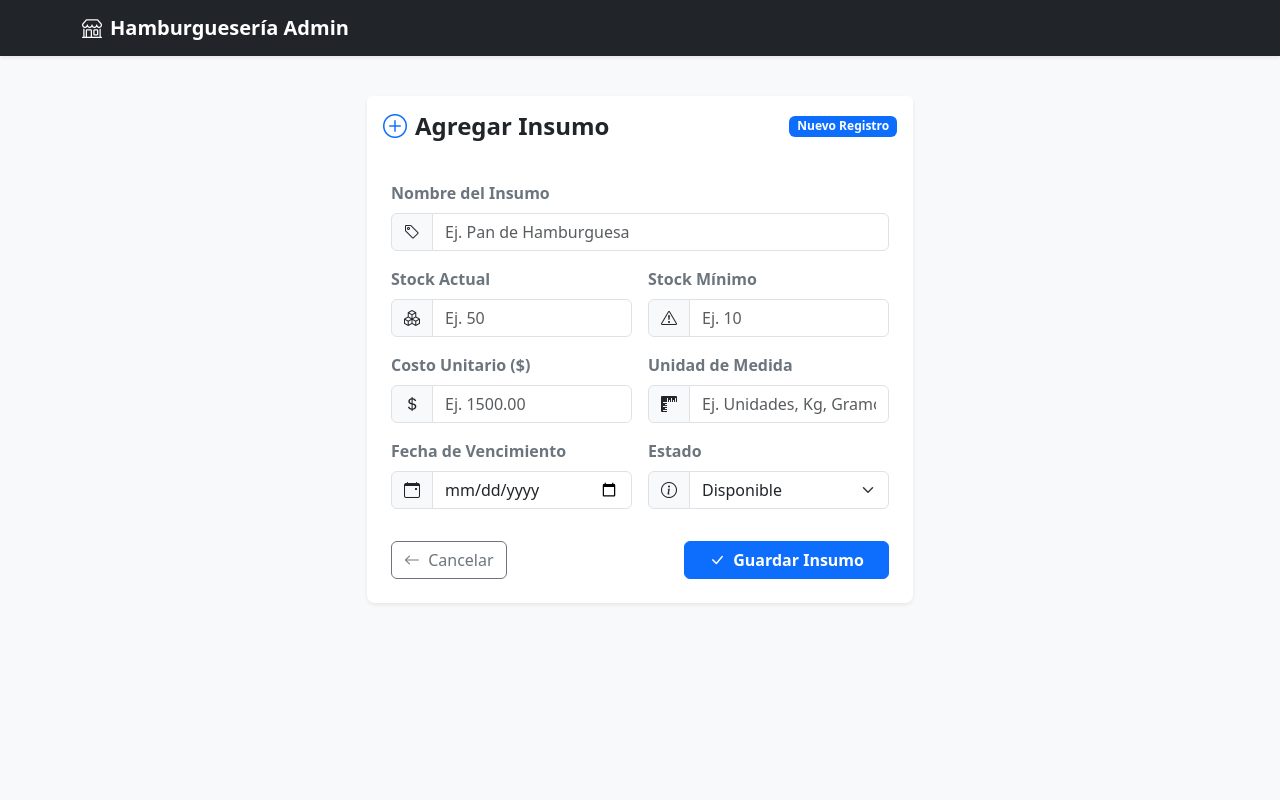
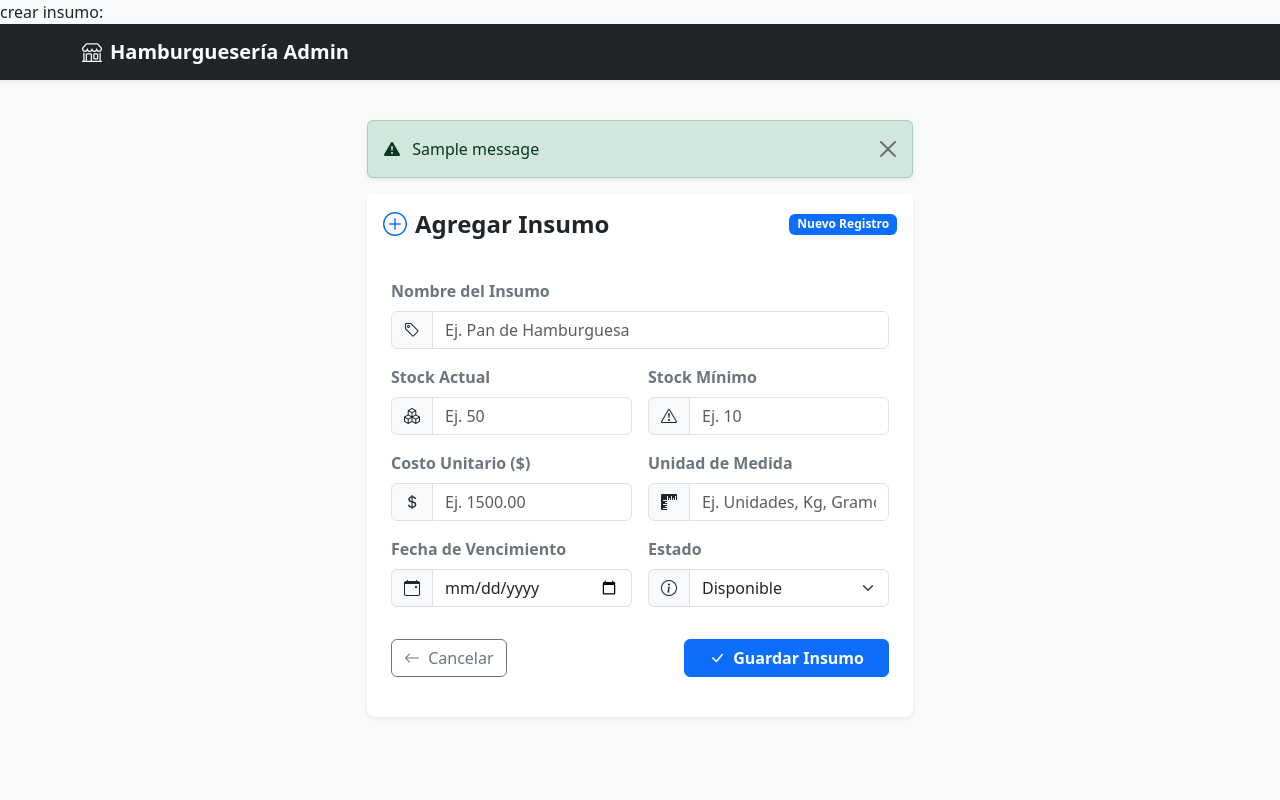
Before and after one commit to abrildiaz1713-create/hamburgueseria_project, a Django app: template hamburgueseria_project/gestion/templates/gestion/crear_insumo.html in a window 1280 px wide. Run offline with Django 3.2, Linux system fonts and the light colour scheme; the template is opened without the code that fills it, so the values that code supplies are empty; tables that the repository leaves empty hold one stand-in row (values such as "Sample post"); one stand-in notice (Sample message) is shown.

Commit message:
Agregué mensajes de validación a insumos

```diff
--- a/hamburgueseria_project/gestion/templates/gestion/crear_insumo.html
+++ b/hamburgueseria_project/gestion/templates/gestion/crear_insumo.html
@@ -1,3 +1,4 @@
+crear insumo:
 <!DOCTYPE html>
 <html lang="es">
 <head>
@@ -20,6 +21,16 @@
     <div class="container py-3">
         <div class="row justify-content-center">
             <div class="col-md-8 col-lg-6">
+
+                <!-- BLOQUE DE MENSAJES / ALERTAS DE VALIDACIÓN -->
+                {% if messages %}
+                    {% for message in messages %}
+                        <div class="alert alert-{% if message.tags == 'error' %}danger{% else %}{{ message.tags }}{% endif %} alert-dismissible fade show shadow-sm" role="alert">
+                            <i class="bi bi-exclamation-triangle-fill me-2"></i> {{ message }}
+                            <button type="button" class="btn-close" data-bs-dismiss="alert" aria-label="Close"></button>
+                        </div>
+                    {% endfor %}
+                {% endif %}
 
                 <div class="card border-0 shadow-sm rounded-3">
                     <div class="card-header bg-white py-3 border-0 d-flex justify-content-between align-items-center">
@@ -46,14 +57,14 @@
                                     <label class="form-label fw-bold text-secondary">Stock Actual</label>
                                     <div class="input-group">
                                         <span class="input-group-text bg-light"><i class="bi bi-boxes"></i></span>
-                                        <input type="number" class="form-control" name="stock_actual" placeholder="Ej. 50" required>
+                                        <input type="number" step="0.01" class="form-control" name="stock_actual" placeholder="Ej. 50" required>
                                     </div>
                                 </div>
                                 <div class="col-md-6">
                                     <label class="form-label fw-bold text-secondary">Stock Mínimo</label>
                                     <div class="input-group">
                                         <span class="input-group-text bg-light"><i class="bi bi-exclamation-triangle"></i></span>
-                                        <input type="number" class="form-control" name="stock_minimo" placeholder="Ej. 10" required>
+                                        <input type="number" step="0.01" class="form-control" name="stock_minimo" placeholder="Ej. 10" required>
                                     </div>
                                 </div>
                             </div>
```
